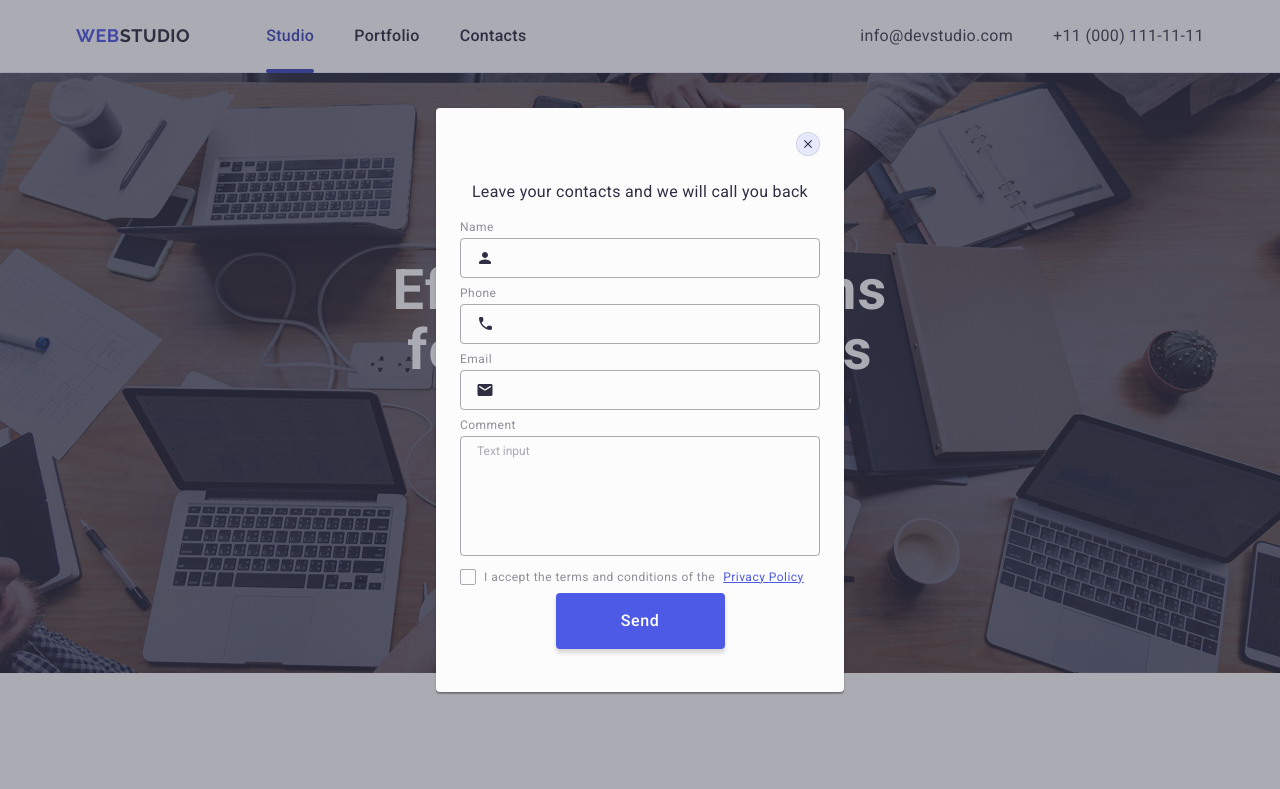
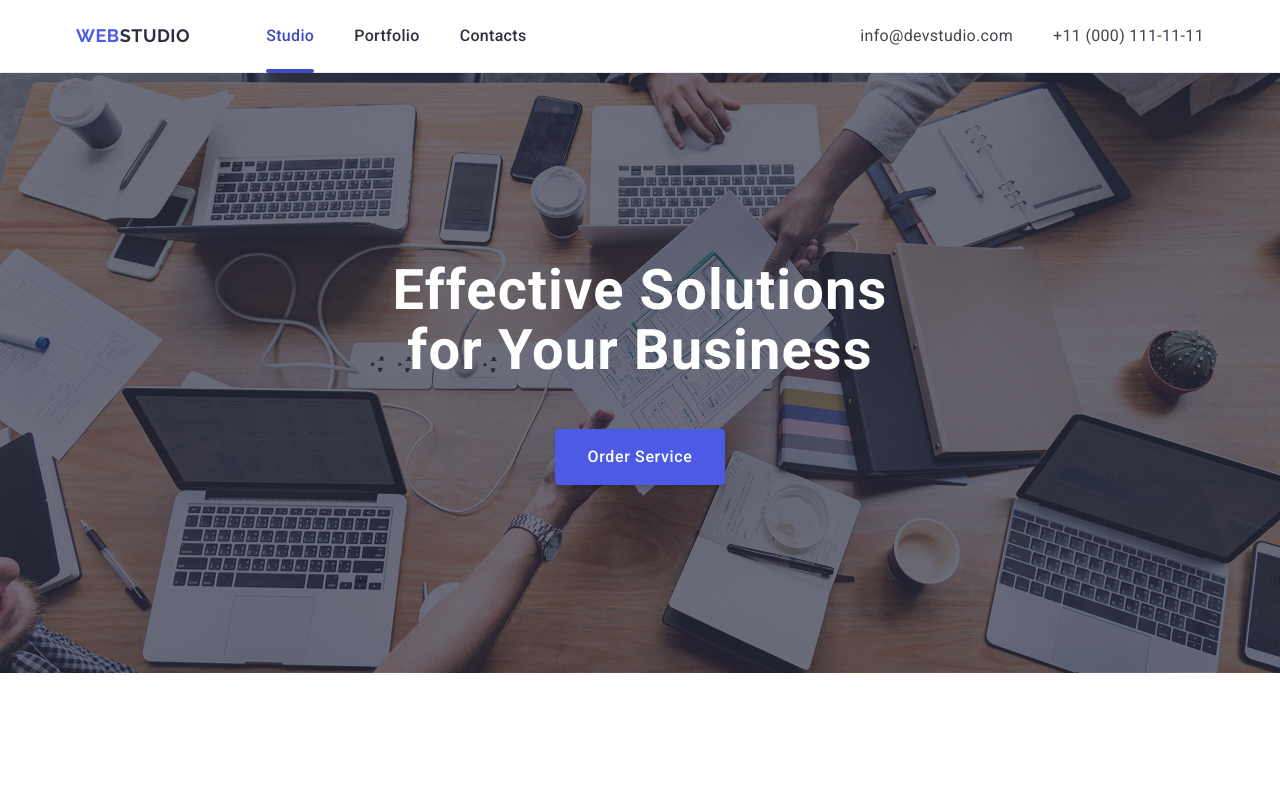
Before and after one commit to PavelkoAnna/goit-markup-hw-05, a plain HTML site: page index.html in a window 1280 px wide. Shown: the top 789 px of the page. Drawn offline with nearby package versions, Linux system fonts and the light colour scheme.

Commit message:
commit 3

```diff
--- a/index.html
+++ b/index.html
@@ -493,7 +493,7 @@
         </div>
       </div>
     </footer>
-    <div class="overlay is-open">
+    <div class="overlay">
       <!-- <div class="overlay is-open"> для відкритого модального вікна-->
       <div class="modal">
         <button class="modal-close" type="button">
```
